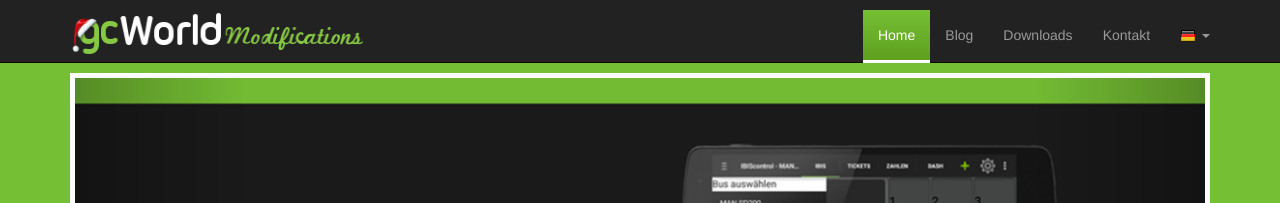
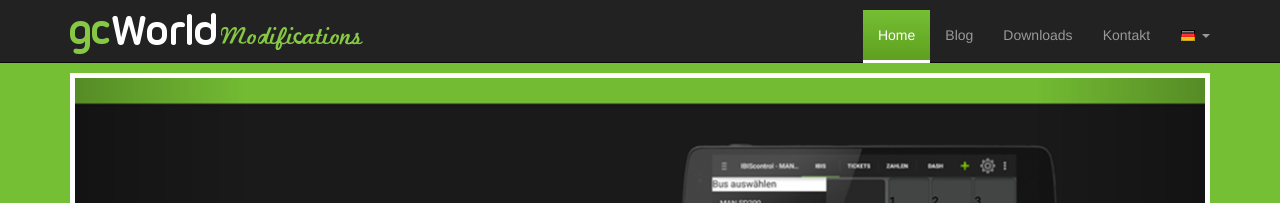
Before and after one commit to gcWorld/gcMods-Website, a Jekyll site: the page built from index.html, in a window 1280 px wide. Shown: the top 203 px of the page. Built offline with Jekyll 4.4.1, drawn with Linux system fonts in a browser that asks for light colours; nearby versions of some CDN libraries; library files that are not in the unit come from our copies.

Commit message:
Update header.html

```diff
--- a/_includes/header.html
+++ b/_includes/header.html
@@ -13,7 +13,7 @@
                 <span class="icon-bar"></span>
                 <span class="icon-bar"></span>
               </button>
-              <a class="navbar-brand" href="{{ site.data.[page.lang].menu.home.url }}"><img src="{{ "assets/images/gcworld_modifications.png" | relative_url }}" height="44" width="296" title="{{ site.title | escape }}" alt="{{ site.title | escape }}"></a>
+              <a class="navbar-brand" href="{{ site.data.[page.lang].menu.home.url }}"><img src="{{ "assets/images/gcworld_modifications_org.png" | relative_url }}" height="44" width="296" title="{{ site.title | escape }}" alt="{{ site.title | escape }}"></a>
             </div>
             <div class="navbar-collapse collapse">
                 <ul class="nav navbar-nav navbar-right">
```
